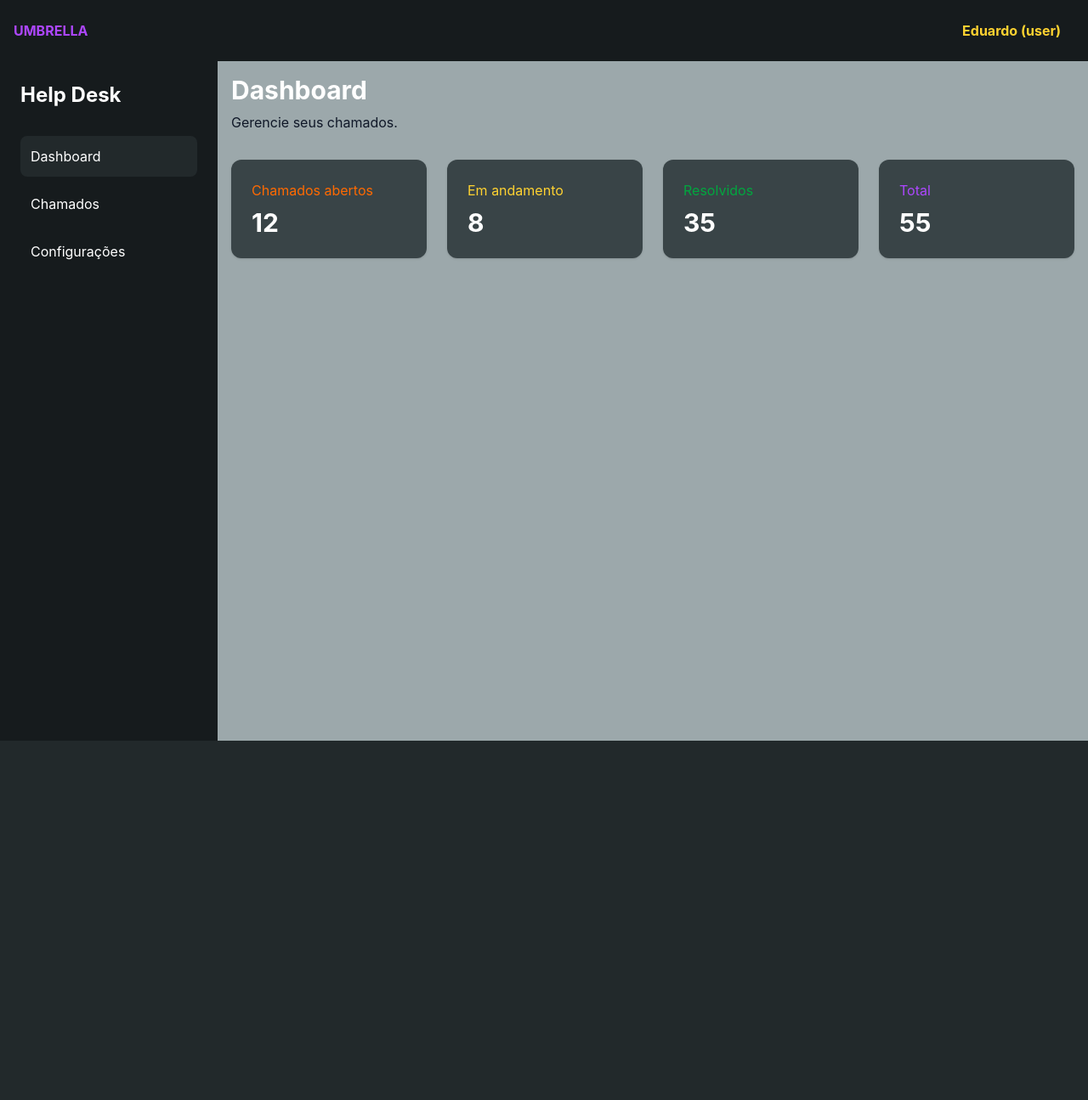
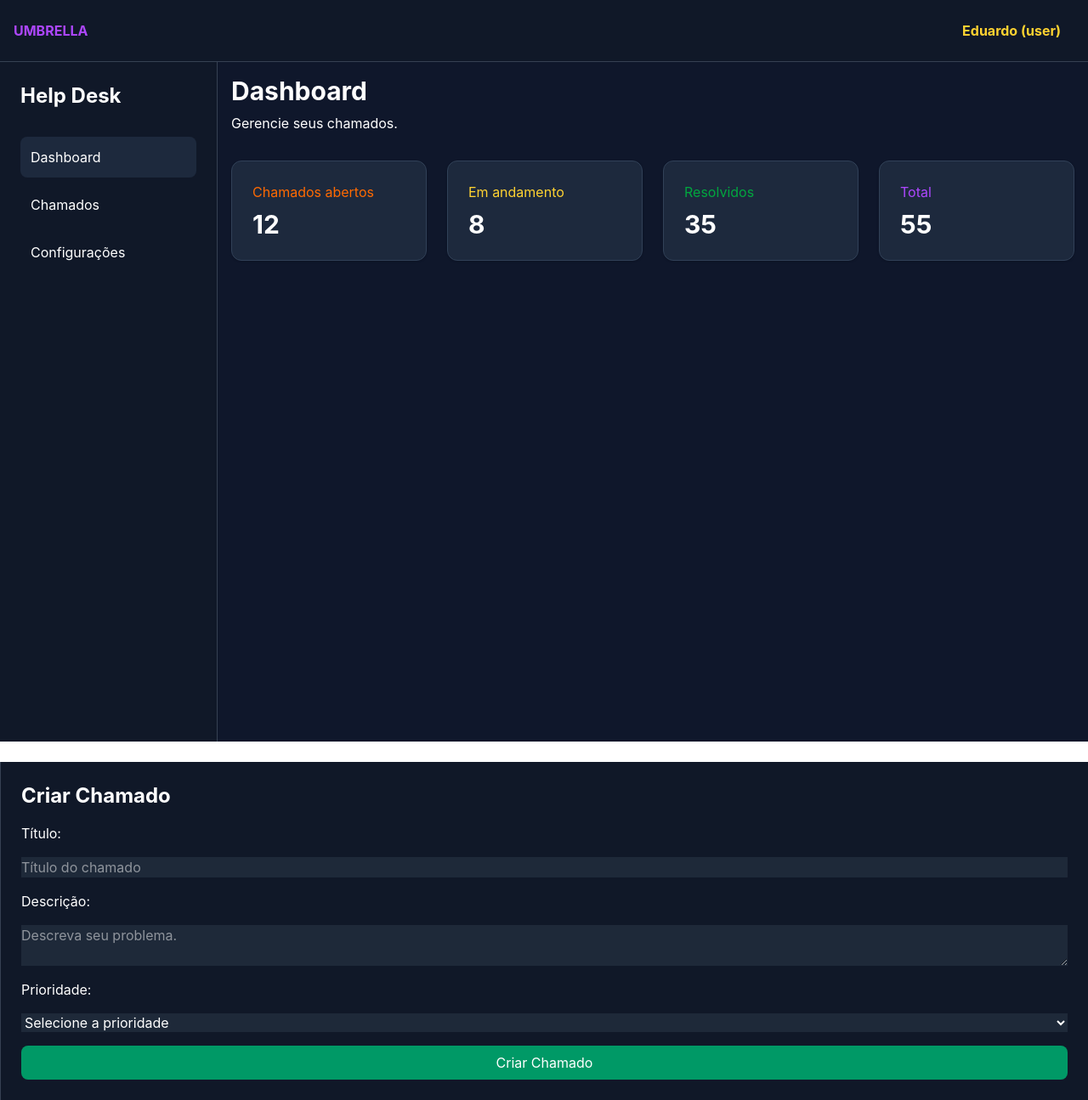
Before and after one commit to eduardognt/chamados, a website: page index.html in a window 1280 px wide. Shown: the whole page at 85% size. Before the commit the page ends 872 px from the top, so only its background shows below. Drawn offline with Linux system fonts and the light colour scheme.

Commit message:
layout atualizado e inciado formulario para criacao de chamados

```diff
--- a/index.html
+++ b/index.html
@@ -1,4 +1,3 @@
-
 <!doctype html>
 <html lang="pt-BR">
   <head>
@@ -11,10 +10,11 @@
     <script type="module" src="./dist/index.js" defer></script>
   </head>
 
-  <body class="bg-mist-800 text-white">
-
+  <body class="text-white">
     <!-- HEADER -->
-    <header class="flex justify-between items-center gap-4 p-4 bg-mist-900">
+    <header
+      class="flex justify-between items-center gap-4 p-4 bg-gray-900 border-b border-gray-700"
+    >
       <h1 class="text-purple-500 font-bold">UMBRELLA</h1>
 
       <div>
@@ -26,71 +26,113 @@
 
     <!-- LAYOUT PRINCIPAL -->
     <div class="flex min-h-screen">
-
       <!-- SIDEBAR -->
-      <aside class="w-64 shrink-0 bg-mist-900 text-white p-6">
-
-        <h2 class="text-2xl font-bold mb-8">
-          Help Desk
-        </h2>
+      <aside
+        class="w-64 shrink-0 bg-gray-900 text-white p-6 border-r border-gray-700"
+      >
+        <h2 class="text-2xl font-bold mb-8">Help Desk</h2>
 
         <nav class="space-y-2">
-
-          <a href="#" class="block p-3 rounded-lg bg-mist-800">
+          <a
+            href="#"
+            class="block p-3 rounded-lg bg-slate-800 hovrer:bg-slate-800 hover:border hover:border-slate-700"
+          >
             Dashboard
           </a>
 
-          <a href="#" class="block p-3 rounded-lg hover:bg-mist-800">
+          <a
+            href="#"
+            class="block p-3 rounded-lg hover:bg-slate-800 hover:border hover:border-slate-700"
+          >
             Chamados
           </a>
 
-          <a href="#" class="block p-3 rounded-lg hover:bg-mist-800">
+          <a
+            href="#"
+            class="block p-3 rounded-lg hover:bg-slate-800 hover:border hover:border-slate-700"
+          >
             Configurações
           </a>
-
         </nav>
-
       </aside>
 
       <!-- CONTEÚDO PRINCIPAL -->
-      <main class="flex-1 min-w-0 bg-mist-400 p-4">
+      <main class="flex-1 min-w-0 bg-slate-900 p-4">
+        <h2 class="text-3xl font-bold">Dashboard</h2>
 
-        <h2 class="text-3xl font-bold">
-          Dashboard
-        </h2>
-
-        <p class="text-gray-900 mt-2">
-          Gerencie seus chamados.
-        </p>
+        <p class="mt-2">Gerencie seus chamados.</p>
 
         <!-- CARDS -->
         <div class="grid grid-cols-1 sm:grid-cols-2 xl:grid-cols-4 gap-6 mt-8">
-
-          <div class="bg-mist-700 p-6 rounded-xl shadow-sm">
+          <div
+            class="bg-slate-800 p-6 rounded-xl shadow-sm border border-slate-700"
+          >
             <p class="text-orange-500">Chamados abertos</p>
             <p class="text-3xl font-bold mt-2">12</p>
           </div>
 
-          <div class="bg-mist-700 p-6 rounded-xl shadow-sm">
+          <div
+            class="bg-slate-800 p-6 rounded-xl shadow-sm border border-slate-700"
+          >
             <p class="text-amber-300">Em andamento</p>
             <p class="text-3xl font-bold mt-2">8</p>
           </div>
 
-          <div class="bg-mist-700 p-6 rounded-xl shadow-sm">
+          <div
+            class="bg-slate-800 p-6 rounded-xl shadow-sm border border-slate-700"
+          >
             <p class="text-green-600">Resolvidos</p>
             <p class="text-3xl font-bold mt-2">35</p>
           </div>
 
-          <div class="bg-mist-700 p-6 rounded-xl shadow-sm">
+          <div
+            class="bg-slate-800 p-6 rounded-xl shadow-sm border border-slate-700"
+          >
             <p class="text-purple-500">Total</p>
             <p class="text-3xl font-bold mt-2">55</p>
           </div>
+        </div>
+      </main>
+      </div>
 
-        </div>
+      // ------------FIM DASHBOARD-----------------
 
-      </main>
-
-    </div>
+      <div id="criarChamado" class="bg-gray-900 flex flex-col p-6 border-l border-gray-700 ">
+        <h1 class="text-2xl font-bold">Criar Chamado</h1>
+        <form id="chamadoForm" class="flex flex-col gap-4 mt-4">
+          <label for="titulo">Título:</label>
+          <input
+            id="titulo"
+            name="titulo"
+            type="text"
+            placeholder="Título do chamado"
+            class="bg-gray-800"
+            required
+          />
+          <label for="descricao">Descrição:</label>
+          <textarea
+            id="descricao"
+            name="descricao"
+            placeholder="Descreva seu problema."
+            class="bg-gray-800"
+            required
+          ></textarea>
+          <label for="prioridade">Prioridade:</label>
+          <select class="bg-gray-800" id="prioridade" name="prioridade" required>
+            <option value="" disabled selected>Selecione a prioridade</option>
+            <option value="alta">Alta</option>
+            <option value="media">Média</option>
+            <option value="baixa">Baixa</option>
+          </select>
+          <button
+            id="btnCriarChamado"
+            type="submit"
+            class="bg-emerald-600 text-white px-4 py-2 rounded-lg"
+          >
+            Criar Chamado
+          </button>
+        </form>
+      </div>
 
   </body>
 </html>
--- a/src/index.ts
+++ b/src/index.ts
@@ -1,15 +1,26 @@
 const consoleUser = document.getElementById("consoleUser");
 
 function msgConsoleClick() {
-  if (consoleUser) {
-    if (consoleUser.textContent === "Eduardo (user)") {
-      return consoleUser.textContent = "Click on the consoleUser element";
-    }
+  if (consoleUser === null) {
+    return;
+  }
+  if (consoleUser.textContent === "Eduardo (user)") {
+    consoleUser.textContent = "Click on the consoleUser element";
+  } else {
+    consoleUser.textContent = "Eduardo (user)";
   }
 }
 
-if (consoleUser == null) {
-  console.log("Element with ID 'consoleUser' not found");
+if (consoleUser === null) {
+  console.log("Nao encontrado");
 } else {
   consoleUser.addEventListener("click", msgConsoleClick);
 }
+
+
+const chamadoForm = document.getElementById("chamadoForm");
+
+chamadoForm?.addEventListener('submit', (event) => {
+  event.preventDefault();
+  console.log("Formulário de chamado enviado!");
+});
```
Also changed, not shown: dist/index.js, dist/output.css, 1 other file.
